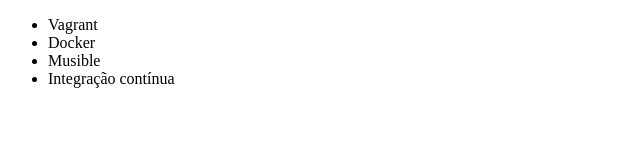
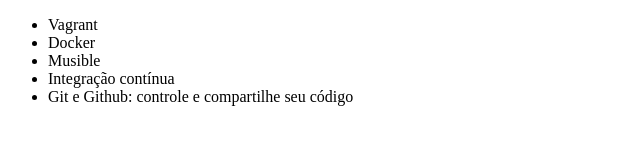
Before and after one commit to webemnatt/git-e-github, a plain HTML site: page index.html in a window 1280 px wide. Shown: the whole page, without its empty margins (0-640 px from the left). Drawn offline with Linux system fonts and the light colour scheme.

Commit message:
Listado mais um curso.

```diff
--- a/index.html
+++ b/index.html
@@ -10,6 +10,7 @@
       <li>Docker</li>
       <li>Musible</li>
       <li>Integração contínua</li>
+      <li>Git e Github: controle e compartilhe seu código</li>
     </ul>
   </body>
 </html>
```
